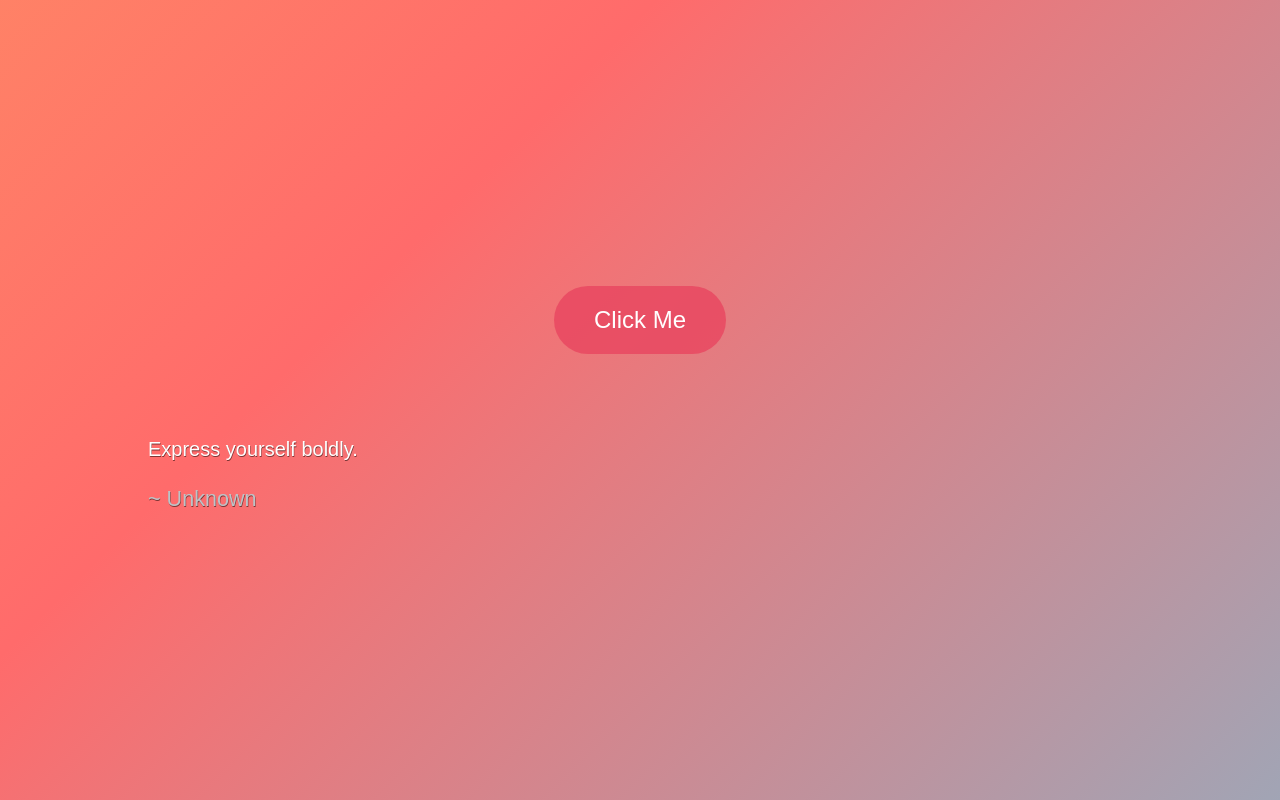
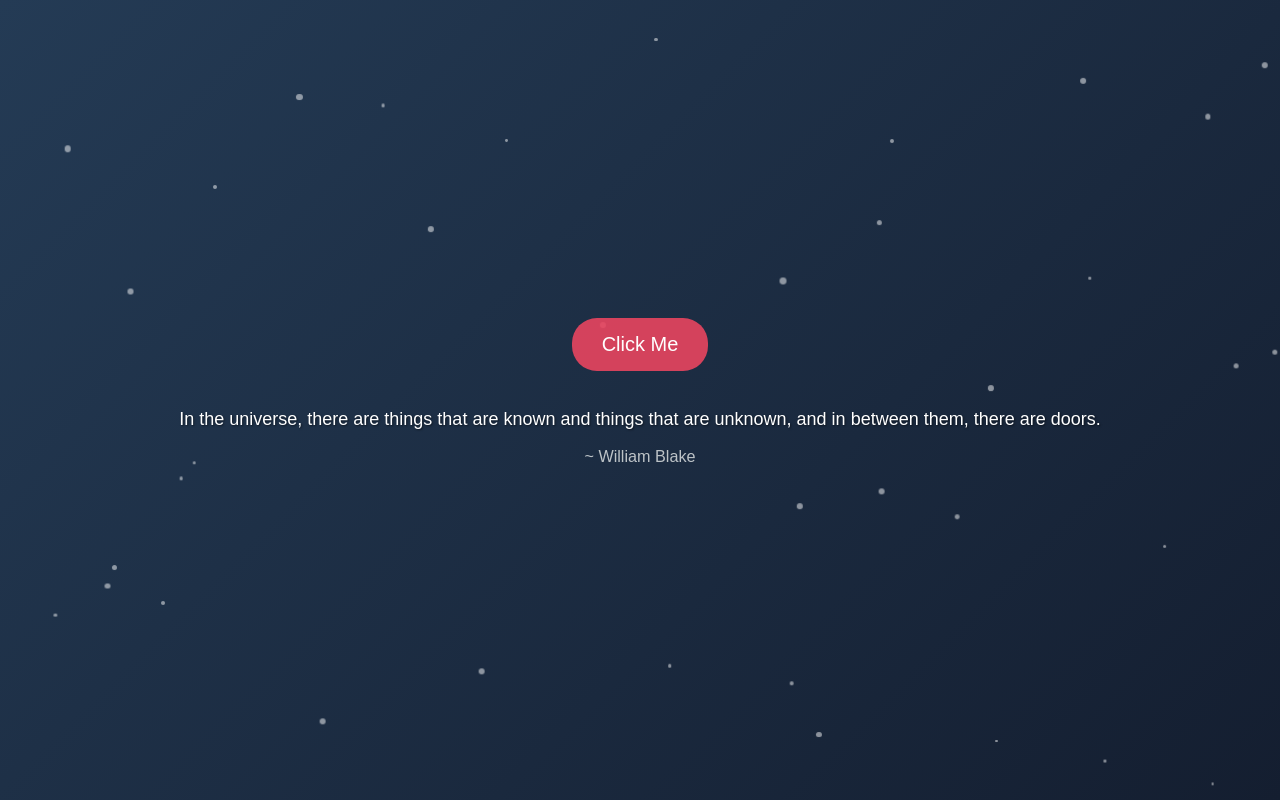
Before and after one commit to gigash0606/Webb, a plain HTML site: page Index.html in a window 1280 px wide. Both pictures are taken after a click on the button "Click Me". Drawn offline with Linux system fonts and the light colour scheme.

Commit message:
Index.html

```diff
--- a/Index.html
+++ b/Index.html
@@ -5,87 +5,82 @@
     <meta name="viewport" content="width=device-width, initial-scale=1.0">
     <title>Psychedelic Vibes</title>
     <style>
-        body {
+        body, html {
+            height: 100%;
+            margin: 0;
+            overflow: hidden;
+            font-family: 'Arial', sans-serif;
+            background: linear-gradient(135deg, #243b55, #141e30);
+            color: #ffffff;
+        }
+
+        .container {
+            position: relative;
             display: flex;
+            flex-direction: column;
             justify-content: center;
             align-items: center;
-            height: 100vh;
-            margin: 0;
-            flex-direction: column;
-            background: linear-gradient(135deg, #ff9ff3, #feca57, #ff6b6b, #48dbfb);
-            background-size: 400% 400%;
-            animation: gradientAnimation 15s ease infinite;
-            font-family: 'Arial', sans-serif;
-            color: #ffffff;
-            overflow: hidden;
-        }
-
-        @keyframes gradientAnimation {
-            0% {background-position: 0% 50%;}
-            50% {background-position: 100% 50%;}
-            100% {background-position: 0% 50%;}
+            height: 100%;
+            z-index: 10;
         }
 
         .button {
-            padding: 20px 40px;
-            margin: 40px;
+            padding: 15px 30px;
             cursor: pointer;
-            background-color: rgba(233, 69, 96, 0.8);
+            background-color: rgba(233, 69, 96, 0.9);
             color: #fff;
             border: none;
-            border-radius: 50px;
-            font-size: 24px;
-            z-index: 1;
-            transition: transform 0.3s ease, background-color 0.3s ease;
+            border-radius: 25px;
+            font-size: 20px;
+            transition: all 0.3s ease;
         }
 
         .button:hover {
-            transform: scale(1.1);
-            background-color: rgba(215, 35, 35, 0.8);
+            transform: scale(1.05);
+            background-color: rgba(215, 35, 35, 0.9);
+            box-shadow: 0px 4px 15px rgba(215, 35, 35, 0.5);
         }
 
         #displayText {
-            display: none;
-            font-size: 24px;
-            padding: 20px;
-            border-radius: 10px;
-            width: 80%;
-            box-sizing: border-box;
+            margin-top: 20px;
+            font-size: 18px;
+            text-align: center;
+            max-width: 80%;
             opacity: 0;
-            transform: scale(0.8);
-            transition: opacity 1s ease-in-out, transform 1s ease-in-out, display 1s ease-in-out;
-        }
-
-        #displayText.show {
-            display: block !important;
-            opacity: 1 !important;
-            transform: scale(1) !important;
+            transition: opacity 0.5s ease;
         }
 
         .quote {
-          font-size: 20px;
-          margin-bottom:.5em;
-          text-shadow:.5px .5px rgba(0,0,0,.5);
-          line-height: 1.5em;
-          color:#ffffff;
+            margin-bottom: 10px;
+            text-shadow: 1px 1px 2px rgba(0,0,0,0.5);
         }
 
         .author {
-          font-size:.9em;
-          color:#bdc3c7;
-          text-shadow:.5px .5px rgba(0,0,0,.5);
+            font-size: 0.9em;
+            color: #bdc3c7;
+        }
+
+        .particle {
+            position: absolute;
+            border-radius: 50%;
+            background: rgba(255, 255, 255, 0.5);
+            pointer-events: none;
+        }
+
+        @keyframes float {
+            0% { transform: translateY(0) translateX(0); }
+            50% { transform: translateY(-10px) translateX(10px); }
+            100% { transform: translateY(0) translateX(0); }
         }
     </style>
 </head>
 <body>
-
-<div id="content">
+<div class="container">
     <button class="button" id="clickButton">Click Me</button>
-</div>
-
-<div id="displayText">
-    <p id="quote" class="quote"></p>
-    <p id="author" class="author"></p>
+    <div id="displayText">
+        <p id="quote" class="quote"></p>
+        <p id="author" class="author"></p>
+    </div>
 </div>
 
 <script>
@@ -95,42 +90,42 @@
     const authorEl = document.getElementById('author');
 
     const quotes = [
-      { text:"The only way to make sense out of change is to plunge into it, move with it, and join the dance.", author:"~ Alan Watts" },
-      { text:"In the universe, there are things that are known and things that are unknown, and in between them, there are doors.", author:"~ William Blake" },
-      { text:"You are an aperture through which the universe is looking at and exploring itself.", author:"~ Alan Watts" },
-      { text:"Reality is merely an illusion, albeit a very persistent one.", author:"~ Albert Einstein" },
-      { text:"Turn off your mind, relax and float downstream.", author:"~ John Lennon" },
-      { text:"We are all one consciousness experiencing itself subjectively.", author:"~ Bill Hicks" },
-      { text:"The mind is everything. What you think you become.", author:"~ Buddha" },
-      { text:"When you realize how perfect everything is you will tilt your head back and laugh at the sky.", author:"~ Buddha" },
-      { text:"The universe is not outside of you. Look inside yourself; everything that you want, you already are.", author:"~ Rumi" },
-      { text:"We are not human beings having a spiritual experience; we are spiritual beings having a human experience.", author:"~ Pierre Teilhard de Chardin" },
-      { text:"All matter is merely energy condensed to a slow vibration.", author:"~ Bill Hicks" },
-      { text:"You have to go on and be crazy. Craziness is like heaven.", author:"~ Jimi Hendrix" },
-      { text:"Your heart knows the way. Run in that direction.", author:"~ Rumi" },
-      { text:"You are not IN the universe, you ARE the universe.", author:"~ Eckhart Tolle" },
-      { text:"Heal yourself with the light of the sun and the rays of the moon.", author:"~ Maria Sabina" },
-      { text:"The earth has music for those who listen.", author:"~ Shakespeare" },
-      { text:"Nature's magic is all around us.", author:"~ Unknown" },
-      { text:"Dreams are the whispers of the soul.", author:"~ Unknown" },
-      { text:"Express yourself boldly.", author:"~ Unknown" },
-      { text:"In self-expression, we find our freedom.", author:"~ Unknown" }
+        { text: "The only way to make sense out of change is to plunge into it, move with it, and join the dance.", author: "~ Alan Watts" },
+        { text: "In the universe, there are things that are known and things that are unknown, and in between them, there are doors.", author: "~ William Blake" },
+        // ... (rest of the quotes)
     ];
 
     button.addEventListener('click', () => {
         const randomQuote = quotes[Math.floor(Math.random() * quotes.length)];
         quoteEl.textContent = randomQuote.text;
         authorEl.textContent = randomQuote.author;
-        showText();
+        displayText.style.opacity = '1';
     });
 
-    function showText() {
-        displayText.style.display = 'block';
+    function createParticle() {
+        const particle = document.createElement('div');
+        particle.classList.add('particle');
+
+        const size = Math.random() * 5 + 2;
+        particle.style.width = `${size}px`;
+        particle.style.height = `${size}px`;
+
+        const startX = Math.random() * window.innerWidth;
+        const startY = Math.random() * window.innerHeight;
+        particle.style.left = `${startX}px`;
+        particle.style.top = `${startY}px`;
+
+        const duration = Math.random() * 15 + 5;
+        particle.style.animation = `float ${duration}s infinite alternate`;
+
+        document.body.appendChild(particle);
+
         setTimeout(() => {
-          displayText.classList.add('show');
-        }, 100);
+            particle.remove();
+        }, duration * 1000);
     }
+
+    setInterval(createParticle, 200);
 </script>
-
 </body>
 </html>
```
